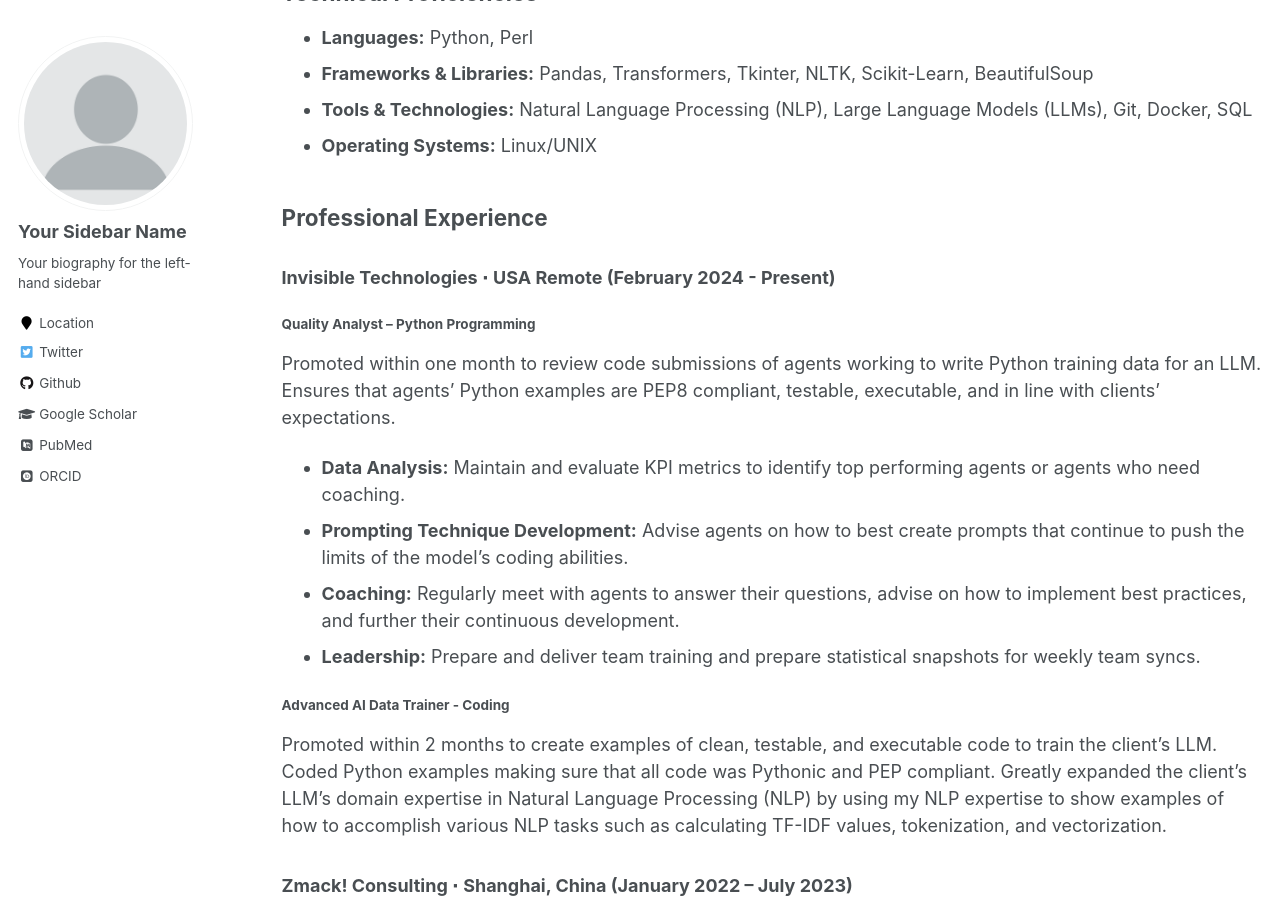
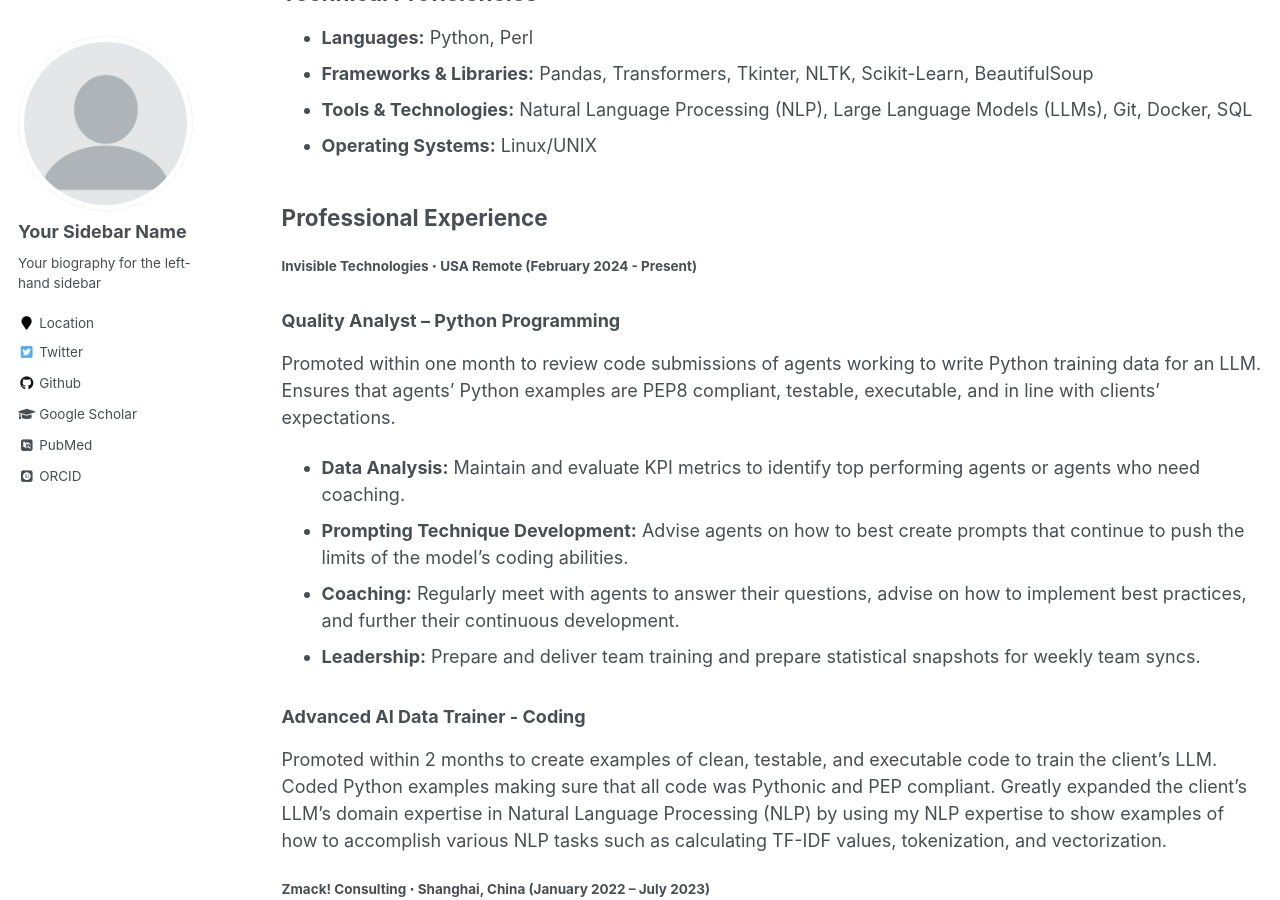
Before and after one commit to pbarrett520/pbarrett520.github.io, a Jekyll site: the page built from _pages/cv.md, in a window 1280 px wide and 900 px high, scrolled down 890 px. Built offline with Jekyll 4.4.1, drawn with Linux system fonts in a browser that asks for light colours; some web fonts are replaced.

Commit message:
added cv

```diff
--- a/_pages/cv.md
+++ b/_pages/cv.md
@@ -34,19 +34,19 @@ Analytically minded motivated professional with knowledge of Python for data ana
 
 ## Professional Experience
 
-### Invisible Technologies ⋅ USA Remote (February 2024 - Present)
-#### Quality Analyst – Python Programming
+#### Invisible Technologies ⋅ USA Remote (February 2024 - Present)
+### Quality Analyst – Python Programming
 Promoted within one month to review code submissions of agents working to write Python training data for an LLM. Ensures that agents’ Python examples are PEP8 compliant, testable, executable, and in line with clients’ expectations.
 - **Data Analysis:** Maintain and evaluate KPI metrics to identify top performing agents or agents who need coaching.
 - **Prompting Technique Development:** Advise agents on how to best create prompts that continue to push the limits of the model’s coding abilities.
 - **Coaching:** Regularly meet with agents to answer their questions, advise on how to implement best practices, and further their continuous development.
 - **Leadership:** Prepare and deliver team training and prepare statistical snapshots for weekly team syncs.
 
-#### Advanced AI Data Trainer - Coding
+### Advanced AI Data Trainer - Coding
 Promoted within 2 months to create examples of clean, testable, and executable code to train the client’s LLM. Coded Python examples making sure that all code was Pythonic and PEP compliant. Greatly expanded the client’s LLM’s domain expertise in Natural Language Processing (NLP) by using my NLP expertise to show examples of how to accomplish various NLP tasks such as calculating TF-IDF values, tokenization, and vectorization.
 
-### Zmack! Consulting ⋅ Shanghai, China (January 2022 – July 2023)
-#### Project Manager and Software Engineer
+#### Zmack! Consulting ⋅ Shanghai, China (January 2022 – July 2023)
+### Project Manager and Software Engineer
 Designed and developed Python software tools for Shanghai's pioneering AI-driven improvised comedy show by using Transformers and Tkinter. Planned and oversaw the project while creating and maintaining software tools.
 - **Leadership:** Recruited, trained, and coached an intercultural team of improv actors.
 - **Public Speaking:** Presented ideas clearly and engagingly in large group settings to build consensus on key decisions.
```
